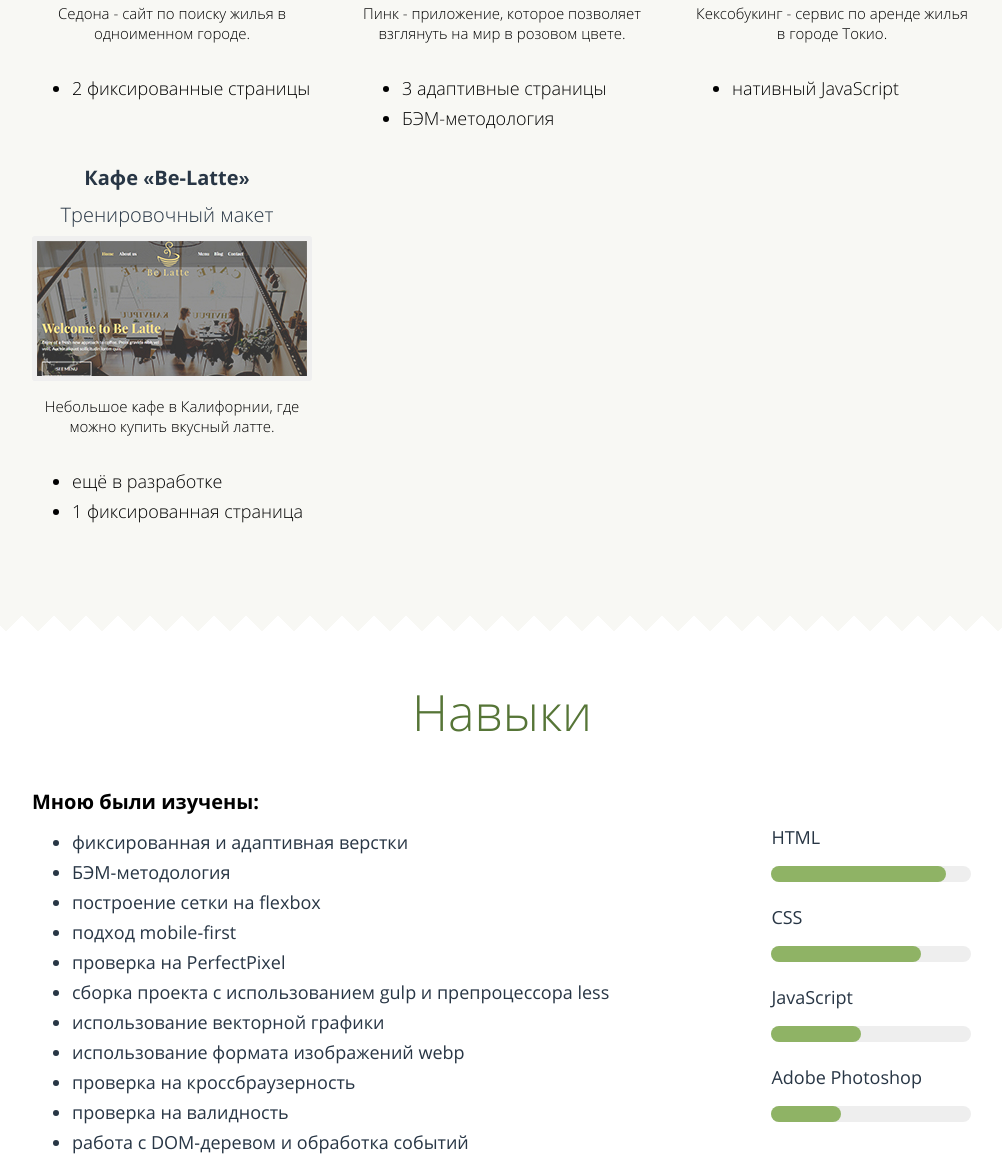
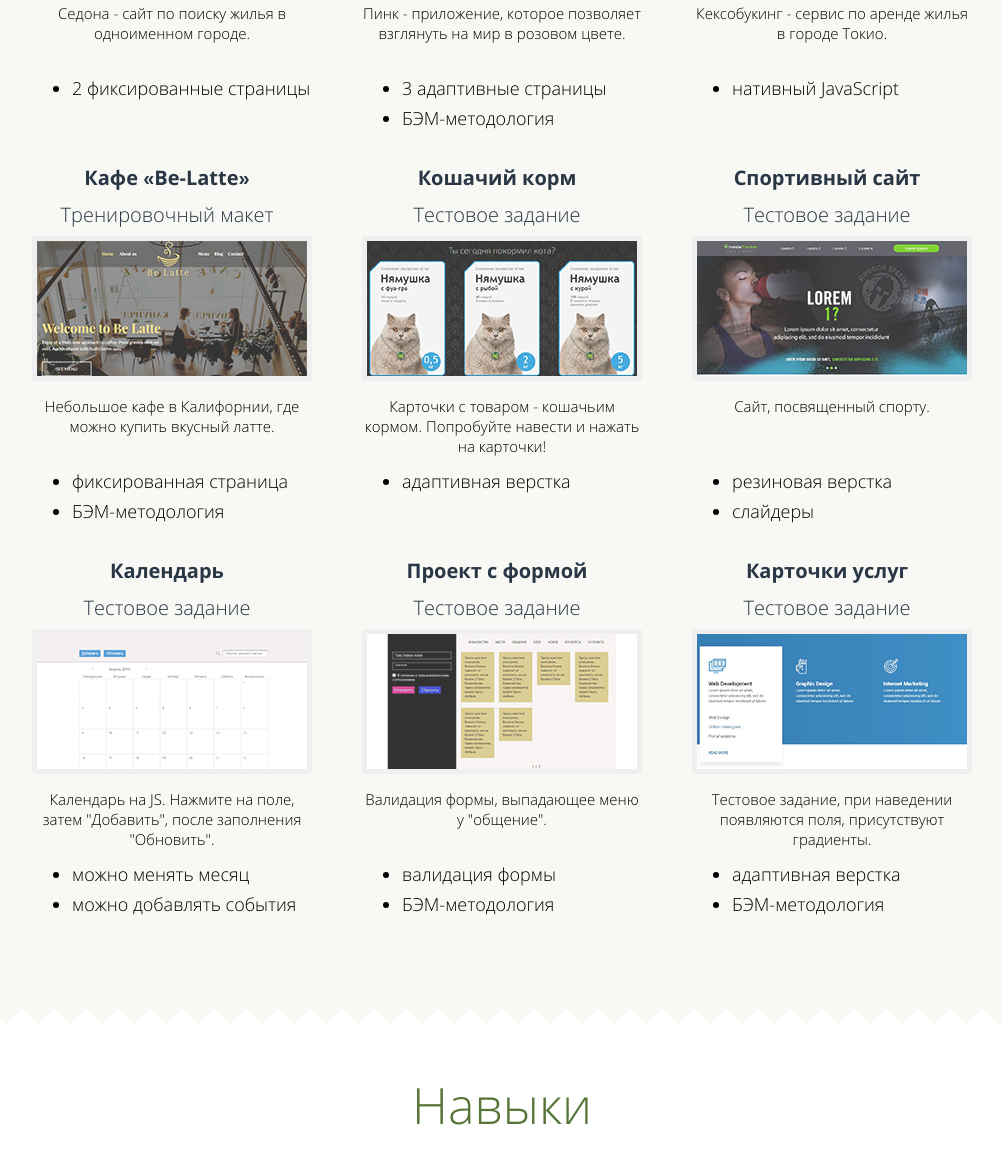
Before and after one commit to AnastasiaBro/anastasiabro.github.io, a plain HTML site: page index.html in a window 1280 px wide. Shown: the part 1578-2738 px from the top of the page, without its empty margins (138-1140 px from the left). Drawn offline with Linux system fonts and the light colour scheme.

Commit message:
Add files via upload

```diff
--- a/index.html
+++ b/index.html
@@ -102,7 +102,7 @@
             </div>
             <div class="information__text-bottom">
               <p class="information__text-sentence">В августе 2017 года получила грант на профессию <q>Фронтенд-разработчик</q> в&nbsp;<a class="information__href-academy" href="https://htmlacademy.ru/">htmlacademy</a>.</p>
-              <p class="information__text-sentence">Обучение длилось почти 5 месяцев - с&nbsp;августа по декабрь - и&nbsp;включало в&nbsp;себя&nbsp;3 интенсива.</p>
+              <p class="information__text-sentence">Обучение длилось около 5 месяцев - с&nbsp;августа по январь - и&nbsp;включало в&nbsp;себя&nbsp;3 интенсива.</p>
             </div>
           </div>
         </div>
@@ -156,12 +156,76 @@
               <h3 class="portfolio__name">Кафе <q>Be-Latte</q></h3>
               <p class="portfolio__course-name portfolio__course-name--static">Тренировочный макет</p>
               <a class="portfolio__image-container" href="be-latte/index.html">
-                <img class="portfolio__image" src="img/be-latte-promo.jpg">
+                <img class="portfolio__image" src="img/be-latte-promo.png">
               </a>
               <p class="portfolio__text">Небольшое кафе в Калифорнии, где можно купить вкусный латте.</p>
               <ul class="portfolio__description">
-                <li>ещё в разработке</li>
-                <li>1 фиксированная страница</li>
+                <li>фиксированная страница</li>
+                <li>БЭМ-методология</li>
+              </ul>
+            </div>
+
+            <div class="portfolio__box">
+              <h3 class="portfolio__name">Кошачий корм</h3>
+              <p class="portfolio__course-name portfolio__course-name--static">Тестовое задание</p>
+              <a class="portfolio__image-container" href="https://anastasiabro.github.io/test-fb">
+                <img class="portfolio__image" src="img/cat-promo.png">
+              </a>
+              <p class="portfolio__text">Карточки с товаром - кошачьим кормом. Попробуйте навести и нажать на карточки!</p>
+              <ul class="portfolio__description">
+                <li>адаптивная верстка</li>
+              </ul>
+            </div>
+
+            <div class="portfolio__box">
+              <h3 class="portfolio__name">Спортивный сайт</h3>
+              <p class="portfolio__course-name portfolio__course-name--static">Тестовое задание</p>
+              <a class="portfolio__image-container" href="https://anastasiabro.github.io/test">
+                <img class="portfolio__image" src="img/sport-promo.png">
+              </a>
+              <p class="portfolio__text">Сайт, посвященный спорту.</p>
+              <ul class="portfolio__description">
+                <li>резиновая верстка</li>
+                <li>слайдеры</li>
+              </ul>
+            </div>
+
+            <div class="portfolio__box">
+              <h3 class="portfolio__name">Календарь</h3>
+              <p class="portfolio__course-name portfolio__course-name--static">Тестовое задание</p>
+              <a class="portfolio__image-container" href="https://anastasiabro.github.io/test-mh">
+                <img class="portfolio__image" src="img/calendar-promo.png">
+              </a>
+              <p class="portfolio__text">Календарь на JS. Нажмите на поле, затем "Добавить", после заполнения "Обновить".</p>
+              <ul class="portfolio__description">
+                <li>можно менять месяц</li>
+                <li>можно добавлять события</li>
+              </ul>
+            </div>
+
+            <div class="portfolio__box">
+              <h3 class="portfolio__name">Проект с формой</h3>
+              <p class="portfolio__course-name portfolio__course-name--static">Тестовое задание</p>
+              <a class="portfolio__image-container" href="https://anastasiabro.github.io/test-ttc">
+                <img class="portfolio__image" src="img/form-promo.png">
+              </a>
+              <p class="portfolio__text">Валидация формы, выпадающее меню у "общение".</p>
+              <ul class="portfolio__description">
+                <li>валидация формы</li>
+                <li>БЭМ-методология</li>
+              </ul>
+            </div>
+
+            <div class="portfolio__box">
+              <h3 class="portfolio__name">Карточки услуг</h3>
+              <p class="portfolio__course-name portfolio__course-name--static">Тестовое задание</p>
+              <a class="portfolio__image-container" href="https://anastasiabro.github.io/test-gs">
+                <img class="portfolio__image" src="img/cards-promo.png">
+              </a>
+              <p class="portfolio__text">Тестовое задание, при наведении появляются поля, присутствуют градиенты.</p>
+              <ul class="portfolio__description">
+                <li>адаптивная верстка</li>
+                <li>БЭМ-методология</li>
               </ul>
             </div>
 
```
Also changed, not shown: img/calendar-promo.png (added), img/cards-promo.png (added), img/cat-promo.png (added), img/form-promo.png (added), img/sport-promo.png (added), img/sprite.svg.
